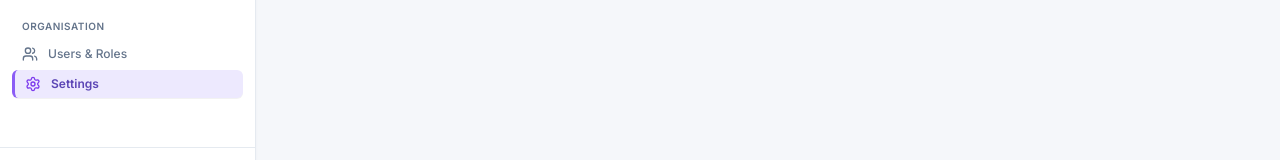
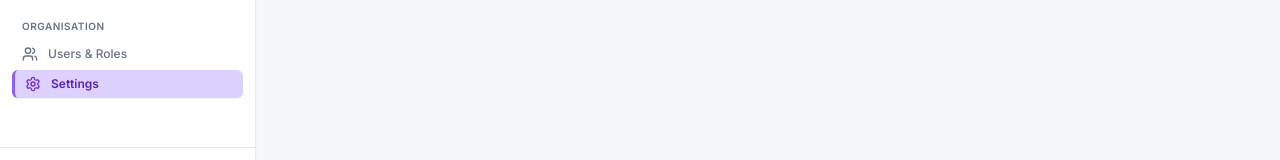
Before and after one commit to Abinesh09/KadaiIQ, a React (Vite) app in the folder frontend/: page /settings in a window 1280 px wide. Shown: the part 597-757 px from the top of the page. Built offline with nearby package versions, Linux system fonts and the light colour scheme; no server answers; sample sign-in values are in the browser's storage.

Commit message:
Update sidebar active navigation with visible purple palette

```diff
--- a/frontend/src/components/layout/Sidebar.tsx
+++ b/frontend/src/components/layout/Sidebar.tsx
@@ -177,7 +177,7 @@ export const Sidebar: React.FC<SidebarProps> = ({ isOpen = false, onClose }) =>
           {onClose && (
             <button
               onClick={onClose}
-              className="lg:hidden p-1.5 text-[#64748B] hover:text-[#5B45B5] hover:bg-[#F5F3FF] rounded-md transition-colors cursor-pointer"
+              className="lg:hidden p-1.5 text-[#64748B] hover:text-[#5B21B6] hover:bg-[#F0EAFE] rounded-md transition-colors cursor-pointer"
               aria-label="Close menu"
             >
               <X className="w-4 h-4" />
@@ -220,15 +220,15 @@ export const Sidebar: React.FC<SidebarProps> = ({ isOpen = false, onClose }) =>
                     className={cn(
                       'group flex items-center justify-between px-2.5 py-1.5 rounded-md text-xs font-medium transition-colors',
                       active
-                        ? 'bg-[#EDE9FE] text-[#5B45B5] font-semibold border-l-3 border-[#8B5CF6] shadow-2xs'
-                        : 'text-[#64748B] hover:bg-[#F5F3FF] hover:text-[#5B45B5]'
+                        ? 'bg-[#DDD1FF] text-[#5B21B6] font-semibold border-l-3 border-[#8B5CF6] shadow-2xs'
+                        : 'text-[#64748B] hover:bg-[#F0EAFE] hover:text-[#5B21B6]'
                     )}
                   >
                     <div className="flex items-center gap-2.5 min-w-0">
                       <Icon
                         className={cn(
                           'w-4 h-4 transition-colors shrink-0',
-                          active ? 'text-[#7C3AED]' : 'text-[#64748B] group-hover:text-[#5B45B5]'
+                          active ? 'text-[#6D28D9]' : 'text-[#64748B] group-hover:text-[#5B21B6]'
                         )}
                       />
                       <span className="truncate">{item.label}</span>
@@ -251,20 +251,20 @@ export const Sidebar: React.FC<SidebarProps> = ({ isOpen = false, onClose }) =>
                 className={cn(
                   'group flex items-center justify-between px-2.5 py-1.5 rounded-md text-xs font-medium transition-colors',
                   isItemActive('/super-admin')
-                    ? 'bg-[#EDE9FE] text-[#5B45B5] font-semibold border-l-3 border-[#8B5CF6] shadow-2xs'
-                    : 'text-[#64748B] hover:bg-[#F5F3FF] hover:text-[#5B45B5]'
+                    ? 'bg-[#DDD1FF] text-[#5B21B6] font-semibold border-l-3 border-[#8B5CF6] shadow-2xs'
+                    : 'text-[#64748B] hover:bg-[#F0EAFE] hover:text-[#5B21B6]'
                 )}
               >
                 <div className="flex items-center gap-2.5 min-w-0">
                   <ShieldCheck
                     className={cn(
                       'w-4 h-4 transition-colors shrink-0',
-                      isItemActive('/super-admin') ? 'text-[#7C3AED]' : 'text-[#64748B] group-hover:text-[#5B45B5]'
+                      isItemActive('/super-admin') ? 'text-[#6D28D9]' : 'text-[#64748B] group-hover:text-[#5B21B6]'
                     )}
                   />
                   <span className="truncate">Super Admin</span>
                 </div>
-                <Badge variant="outline" className="text-[9px] px-1.5 py-0 border-[#E5EAF0] text-[#5B45B5] bg-white">
+                <Badge variant="outline" className="text-[9px] px-1.5 py-0 border-[#E5EAF0] text-[#5B21B6] bg-white">
                   Root
                 </Badge>
               </Link>
```
